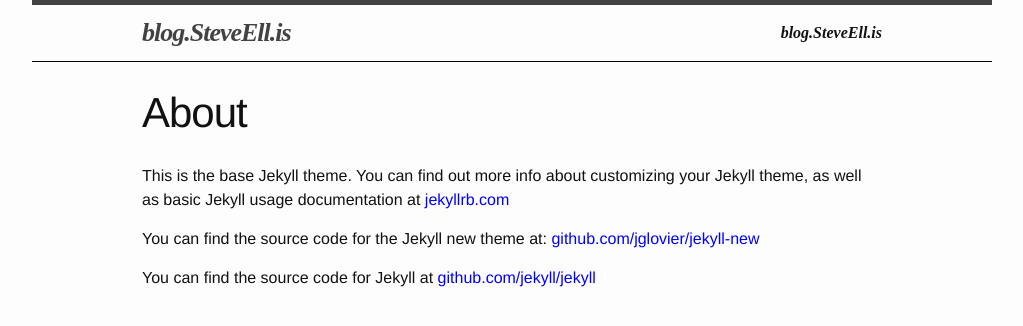
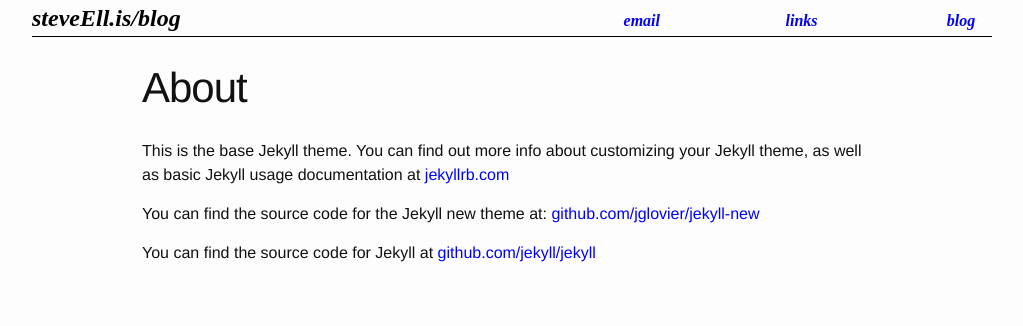
Before and after one commit to se3000/se3000.github.io, a Jekyll site: the page built from about.md, in a window 1280 px wide. Shown: the top 326 px of the page, without its empty margins (128-1151 px from the left). Built offline with Jekyll 4.4.1, drawn with Linux system fonts in a browser that asks for light colours.

Commit message:
Fix up the header

```diff
--- a/_includes/header.html
+++ b/_includes/header.html
@@ -1,18 +1,8 @@
-<header class="site-header" id="header">
-
-  <div class="wrapper">
-    <a class="site-title" href="{{ site.baseurl }}/">blog.SteveEll.is</a>
-
-    <nav class="site-nav">
-      <div class="trigger">
-        {% for page in site.pages %}
-          {% if page.title %}
-          <a class="page-link" href="{{ page.url | prepend: site.baseurl }}">blog.SteveEll.is</a>
-          {% endif %}
-        {% endfor %}
-      </div>
-    </nav>
-
-  </div>
-
-</header>
+<div id="header">
+  <h1>
+    <a href='http://steveell.is/'>steveEll.is</a>/blog
+  </h1>
+  <a href='mailto:webmaster@steveell.is' onclick="window.location.href = 'mailto:webmaster@steveell.is'; return false;"/>email</a>
+  <a href='http://steveell.is/links'>links</a>
+  <a href='http://steveell.is/blog'>blog</a>
+</div>
```
